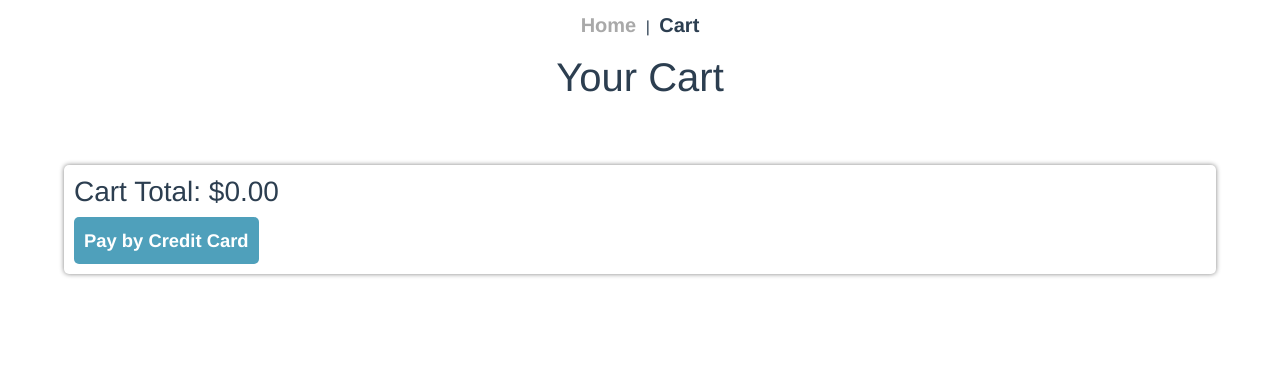
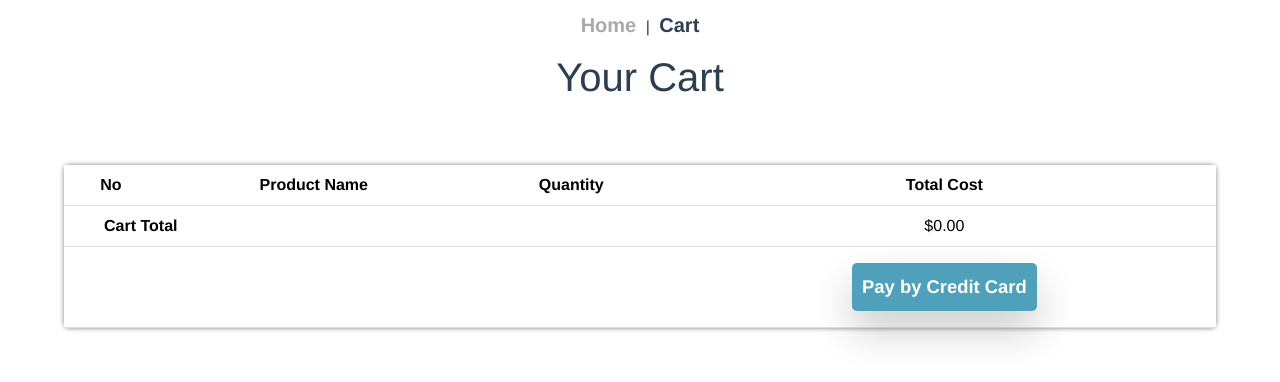
Before and after one commit to vuhongson1998/shopping-cart-bootstrappp, a Vue app: page /cart in a window 1280 px wide. Shown: the top 382 px of the page. Built offline with nearby package versions, Linux system fonts and the light colour scheme.

Commit message:
Style css

```diff
--- a/src/components/cart/CartItemCard.vue
+++ b/src/components/cart/CartItemCard.vue
@@ -1,18 +1,15 @@
 <template>
-    <div class="cart-item-card">
-        <div class="header">
-            <h3>{{ product.name }}</h3>
-            <h4>In Cart: {{ product.quantity }}</h4>
-            <h4>Total Cost: ${{ item_cost.toFixed(2) }}</h4>
-        </div>
-
-        <p>{{ description }}</p>
-    </div>
+    <tr>
+        <th scope="row" class="text-center">{{ index + 1 }}</th>
+        <td class="text-center">{{ product.name }}</td>
+        <td class="text-center">{{ product.quantity }}</td>
+        <td class="text-center">${{ item_cost.toFixed(2) }}</td>
+    </tr>
 </template>
 
 <script>
 export default {
-    props: ['product'],
+    props: ['product', 'index'],
     computed: {
         description() {
             return this.product.description.substring(0, 120)
@@ -30,7 +27,6 @@ export default {
     background-color: white;
     box-shadow: 0 0 5px gray;
     border-radius: 5px;
-    padding: 10px;
     text-align: left;
 
     .header {
--- a/src/components/cart/CartSummaryPaymentCard.vue
+++ b/src/components/cart/CartSummaryPaymentCard.vue
@@ -1,9 +1,14 @@
 <template>
-    <div class="cart-item-card">
-        <h3>Cart Total: ${{ cart_total.toFixed(2) }}</h3>
+        <tr>
+            <th colspan="3" class="cart-total">Cart Total</th>
+            <td class="text-center">${{ cart_total.toFixed(2) }}</td>
+        </tr>
+        <tr>
+            <th colspan="3" class="cart-total"></th>
+            <td class="text-center"><button class="view-product-button m-2 ">Pay by Credit Card</button></td>
+        </tr>
 
-        <button class="view-product-button">Pay by Credit Card</button>
-    </div>
+
 </template>
 <script>
     export default {
@@ -14,3 +19,20 @@
         }
     }
 </script>
+<style lang="scss">
+
+button.view-product-button {
+    box-shadow: 0 20px 40px 0 rgba(0,0,0,0.2);
+    &:hover {
+        background-color: rgb(111, 79, 187);
+        color: white;
+    }
+
+}
+
+@media (min-width: 1200px) {
+    .cart-total {
+        padding-left: 40px !important;
+    }
+}
+</style>
--- a/src/components/products/ProductDescriptionDrawer.vue
+++ b/src/components/products/ProductDescriptionDrawer.vue
@@ -4,20 +4,19 @@
         <div v-if="product" class="product-details">
             <h2>{{ product.name }}</h2>
             <div class="d-flex justify-content-center">
-                <img src="https://duhocthanhcong.vn/wp-content/uploads/school-photos/IMG%20Academy/IMG-Academy-Album1.jpg" class="card-img-top" alt="...">
+                <img src="https://duhocthanhcong.vn/wp-content/uploads/school-photos/IMG%20Academy/IMG-Academy-Album1.jpg" class="img-thumbnail rounded card-img-top" alt="...">
             </div>
 
             <p class="description">{{ product.description }}</p>
             <h3 class="text-center">${{ product.price.toFixed(2) }}</h3>
 
-            <div class="cart-total" v-if="product_total">
-                <h3>In Cart</h3>
-                <h4>{{ product_total }}</h4>
+            <div v-show="product_total">
+                <h3>Quantity In Cart: {{ product_total }}</h3>
             </div>
 
             <div class="button-container">
-                <button class="remove" @click="removeFromCart()">Remove</button>
-                <button class="add" @click="addToCart()">Add</button>
+                <button class="remove view-product-button" @click="removeFromCart()">Remove</button>
+                <button class="add view-product-button" @click="addToCart()">Add</button>
             </div>
         </div>
     </div>
@@ -55,28 +54,28 @@ export default {
     padding-top: 60px;
     padding-right: 0px;
     text-align:center;
-  }
 
-  .sidenav a {
+    a {
         padding: 8px 8px 8px 32px;
         text-decoration: none;
         font-size: 25px;
         color: #818181;
         display: block;
         transition: 0.3s;
-
     }
 
-  .sidenav a:hover{
-    color: #f1f1f1;
-  }
-
-  .sidenav .closebtn {
+    .closebtn {
         position: absolute;
         top: 0;
         right: 25px;
         font-size: 36px;
         margin-left: 50px;
+        cursor: pointer;
+
+        &:hover {
+            color: black;
+        }
+    }
 }
 
 .product-details {
@@ -91,18 +90,25 @@ export default {
 
     .button-container {
         button {
-            width: 150px;
+            font-size: 15px;
+            width: 80px;
             border: none;
             padding: 10px;
             border-radius: 5px;
             margin: 0 5px 50px 5px;
             cursor: pointer;
 
+            .view-product-button {
+                box-shadow: 0 20px 40px 0 rgba(0,0,0,0.2);
+                &:hover {
+                    background-color: rgb(111, 79, 187);
+                    color: white;
+                }
+
             }
         }
     }
-
-
+}
 
 @media (min-width: 1000px) {
     .product-details .card-img-top {
--- a/src/components/products/ProductSummaryCard.vue
+++ b/src/components/products/ProductSummaryCard.vue
@@ -24,6 +24,10 @@
 </script>
 <style lang="scss">
     .card {
+        box-shadow: 0 4px 8px 0 rgba(0,0,0,0.2);
+        transition: 0.5s;
+        border-radius: 5px;
+
         h5.price {
             color: gray;
         }
@@ -34,6 +38,14 @@
 
         p.text-muted {
             color: gray;
+        }
+
+        &:hover {
+            box-shadow: 0 20px 40px 0 rgba(0,0,0,0.2);
+            button.view-product-button {
+                background-color: rgb(111, 79, 187);
+                color: white;
+            }
         }
     }
 
@@ -48,20 +60,6 @@
         cursor: pointer;
     }
 
-    .card {
-        box-shadow: 0 4px 8px 0 rgba(0,0,0,0.2);
-        transition: 0.5s;
-        border-radius: 5px;
-    }
-
-    .card:hover {
-        box-shadow: 0 20px 40px 0 rgba(0,0,0,0.2);
-        button.view-product-button {
-            background-color: rgb(79, 160, 187);
-            color: white;
-        }
-    }
-
     @media (min-width: 576px) {
         .home {
             position: absolute;
--- a/src/views/Cart.vue
+++ b/src/views/Cart.vue
@@ -1,13 +1,29 @@
 <template>
     <div>
         <h1>Your Cart</h1>
-        <CartItemCard
-            v-for="product in products"
-            :key="product.id"
-            :product="product"
-        />
+        <div class="cart-item-card">
+            <table class="table">
+                <thead>
+                <tr>
+                    <th scope="col" class="text-center">No</th>
+                    <th scope="col" class="text-center">Product Name</th>
+                    <th scope="col" class="text-center">Quantity</th>
+                    <th scope="col" class="text-center">Total Cost</th>
+                </tr>
+                </thead>
+                <tbody>
+                    <CartItemCard
+                    v-for="(product, index) in products"
+                    :key="product.id"
+                    :index="index"
+                    :product="product"
+                    />
 
-        <CartSummaryPaymentCard />
+                    <CartSummaryPaymentCard />
+                </tbody>
+            </table>
+        </div>
+
     </div>
 </template>
 <script>
```
Lines whose indentation alone changed are shown as unchanged.
